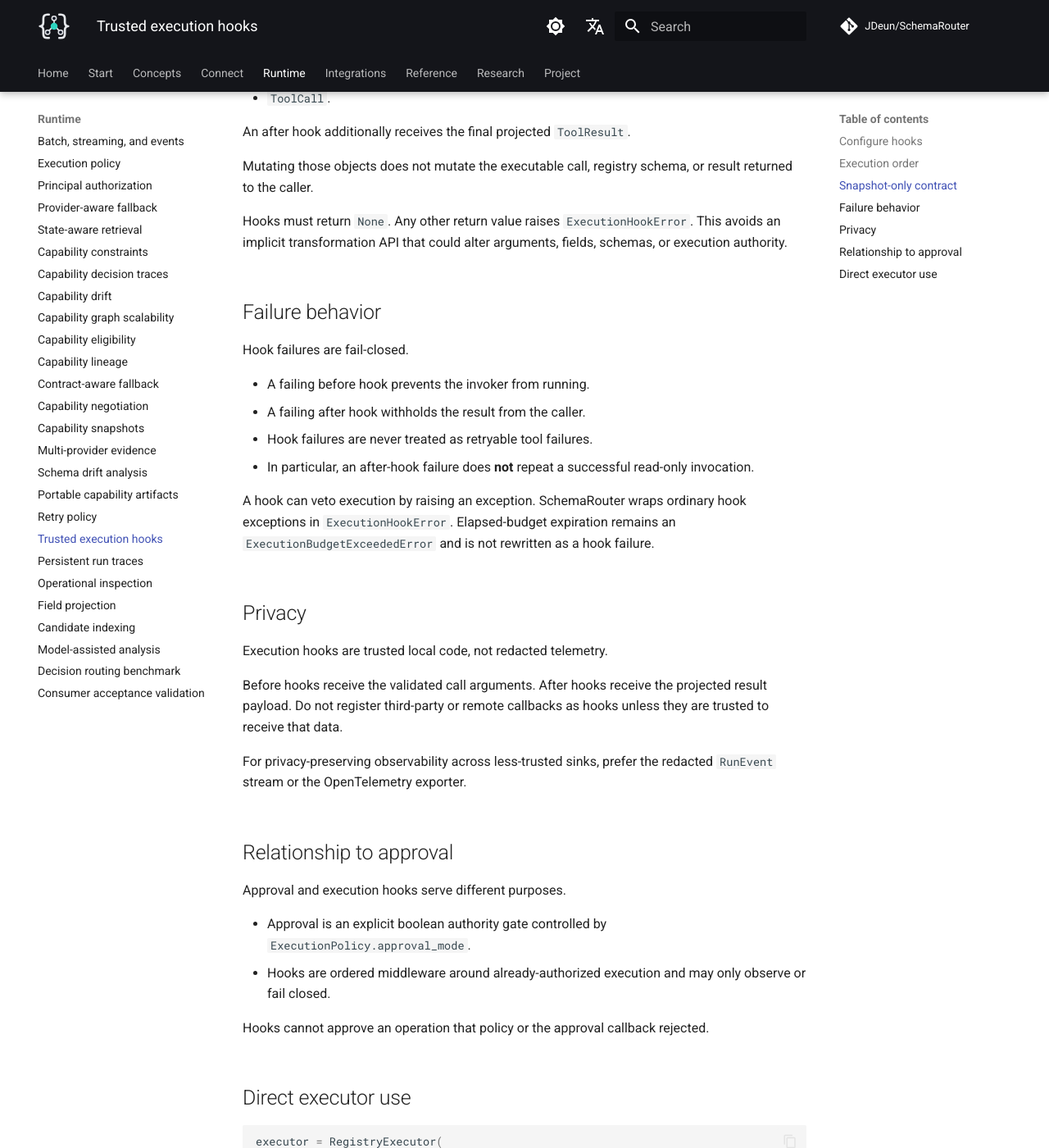
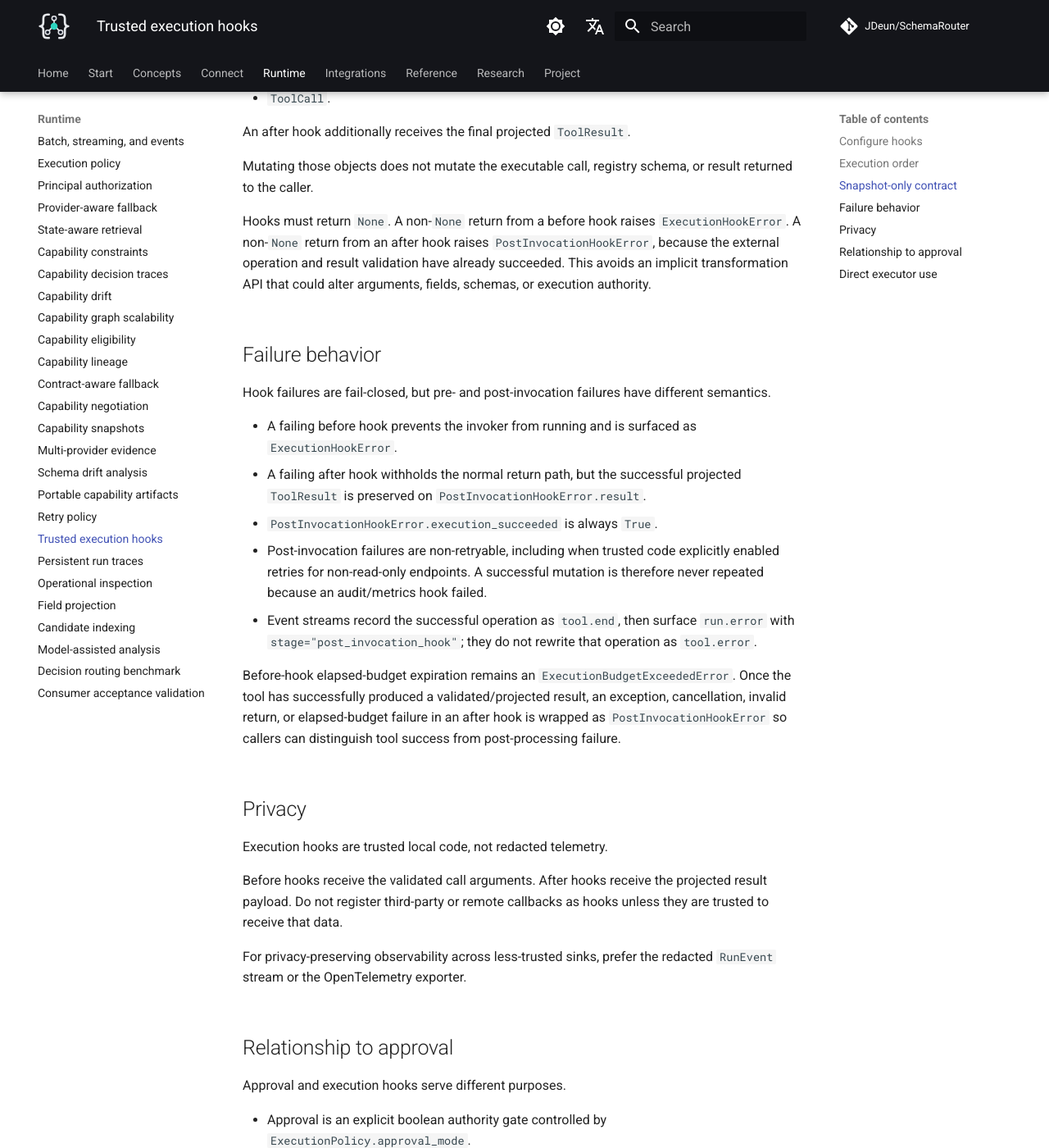
Before and after one commit to JDeun/SchemaRouter, an MkDocs documentation site: the page built from docs/guides/execution-hooks.md, in a window 1280 px wide and 1400 px high, scrolled down 1538 px. Shown: the whole window at 82% size. Built offline with MkDocs 1.6.1 and Material for MkDocs 9.7.7, drawn with Linux system fonts in a browser that asks for light colours; comment, search, counter and statistics services are not loaded; some of the changed text lies outside the part shown.

Commit message:
docs(hooks): distinguish post-invocation failures from tool failure

````diff
--- a/docs/guides/execution-hooks.md
+++ b/docs/guides/execution-hooks.md
@@ -46,9 +46,9 @@ plan
  -> schema/binding revalidation
  -> invoker attempts / retries
  -> raw output JSON Schema validation
- -> field projection
+ -> field projection + ToolResult construction
  -> after hooks
- -> ToolResult
+ -> return ToolResult
 ```
 
 A before hook cannot bypass schema validation, execution policy, approval, or binding
@@ -70,21 +70,32 @@ An after hook additionally receives the final projected `ToolResult`.
 Mutating those objects does not mutate the executable call, registry schema, or result returned to
 the caller.
 
-Hooks must return `None`. Any other return value raises `ExecutionHookError`. This avoids an
-implicit transformation API that could alter arguments, fields, schemas, or execution authority.
+Hooks must return `None`. A non-`None` return from a before hook raises
+`ExecutionHookError`. A non-`None` return from an after hook raises
+`PostInvocationHookError`, because the external operation and result validation have already
+succeeded. This avoids an implicit transformation API that could alter arguments, fields, schemas,
+or execution authority.
 
 ## Failure behavior
 
-Hook failures are fail-closed.
+Hook failures are fail-closed, but pre- and post-invocation failures have different semantics.
 
-- A failing before hook prevents the invoker from running.
-- A failing after hook withholds the result from the caller.
-- Hook failures are never treated as retryable tool failures.
-- In particular, an after-hook failure does **not** repeat a successful read-only invocation.
+- A failing before hook prevents the invoker from running and is surfaced as
+  `ExecutionHookError`.
+- A failing after hook withholds the normal return path, but the successful projected
+  `ToolResult` is preserved on `PostInvocationHookError.result`.
+- `PostInvocationHookError.execution_succeeded` is always `True`.
+- Post-invocation failures are non-retryable, including when trusted code explicitly enabled
+  retries for non-read-only endpoints. A successful mutation is therefore never repeated because
+  an audit/metrics hook failed.
+- Event streams record the successful operation as `tool.end`, then surface
+  `run.error` with `stage="post_invocation_hook"`; they do not rewrite that operation as
+  `tool.error`.
 
-A hook can veto execution by raising an exception. SchemaRouter wraps ordinary hook
-exceptions in `ExecutionHookError`. Elapsed-budget expiration remains an
-`ExecutionBudgetExceededError` and is not rewritten as a hook failure.
+Before-hook elapsed-budget expiration remains an `ExecutionBudgetExceededError`. Once the tool has
+successfully produced a validated/projected result, an exception, cancellation, invalid return, or
+elapsed-budget failure in an after hook is wrapped as `PostInvocationHookError` so callers can
+distinguish tool success from post-processing failure.
 
 ## Privacy
 
````
